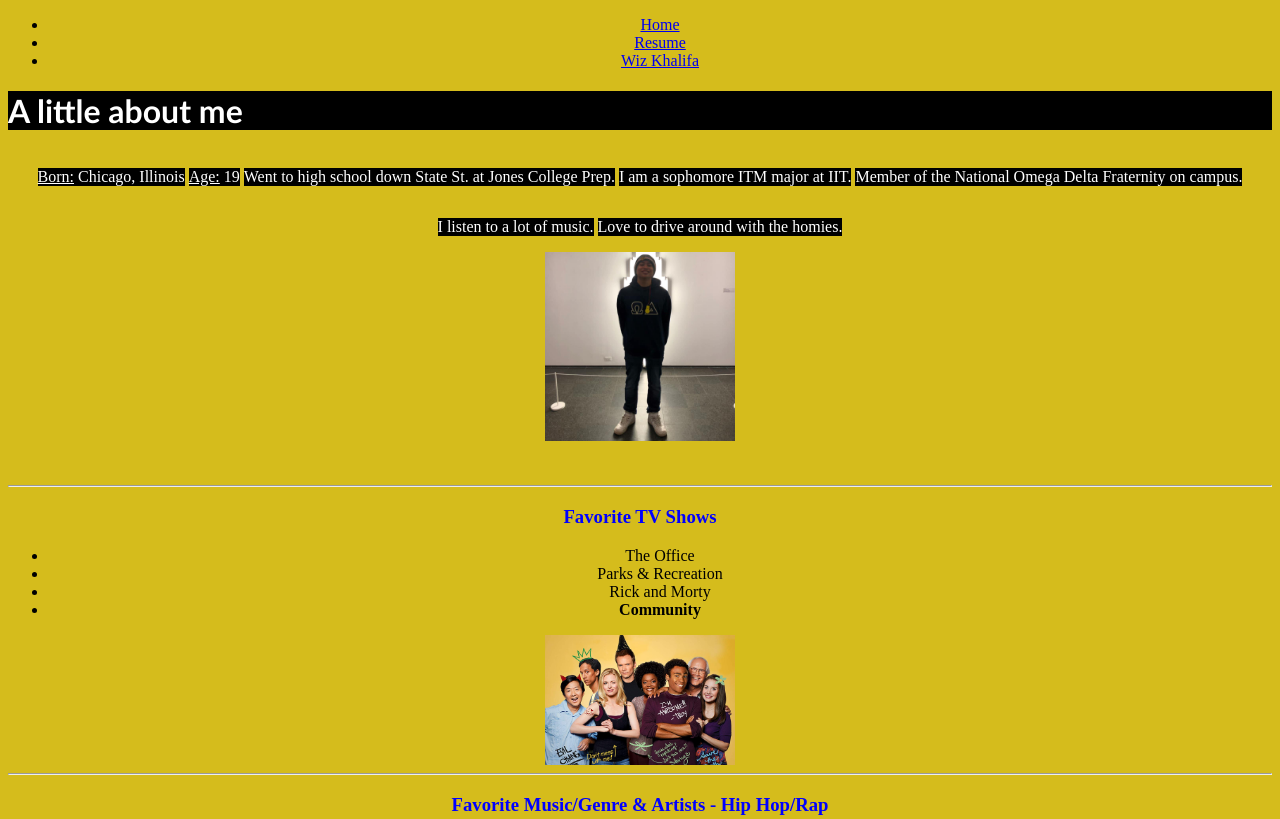
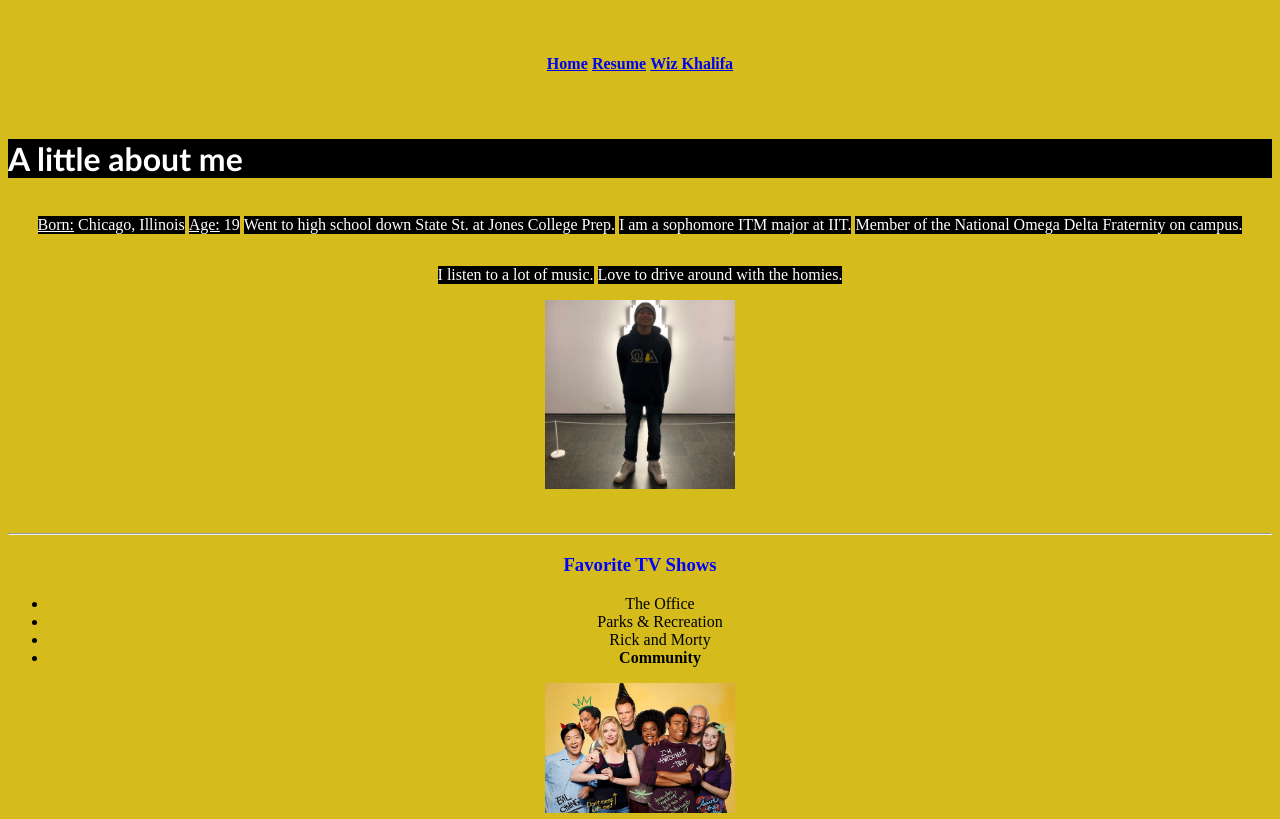
Before and after one commit to cbrennan1/ColinBrennan-Project2, a plain HTML site: page index.html in a window 1280 px wide. Shown: the top 819 px of the page. Drawn offline with Linux system fonts and the light colour scheme.

Commit message:
Update style.css
nav style

```diff
--- a/style/style.css
+++ b/style/style.css
@@ -43,3 +43,25 @@ img{
      height:15%;
 	 display: block;
  }
+nav {
+  font-family: 'Noto Serif', serif;
+  font-weight: 600;
+
+  color: white;
+  text-align: center;
+  padding: 10px;
+
+  clear: both;
+
+}
+nav ul {
+  list-style-type: none;
+  padding: 18px;
+  overflow: hidden;
+}
+nav li {
+	font-weight: 600;
+	color: white;
+	font-family: "Times New Roman";
+   display:inline-block;
+}
```
